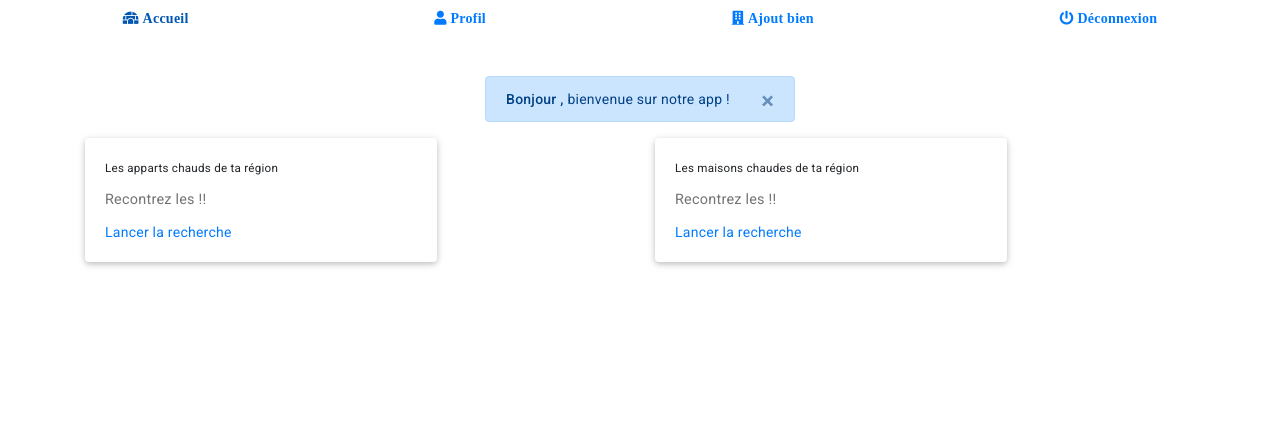
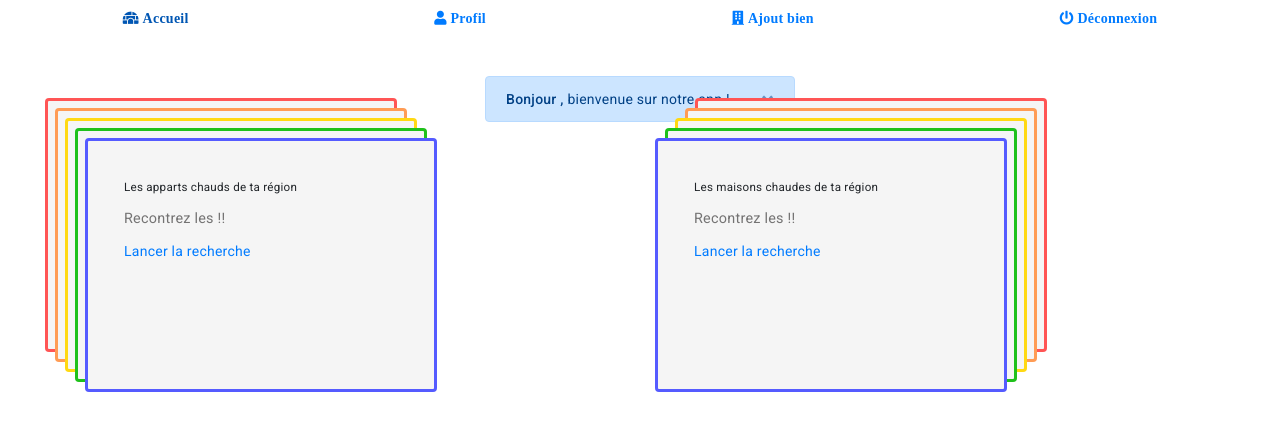
Before and after one commit to morganekervaon/ToitPlusMoiFront, an Angular app in the folder toitplusmoifront/: page /main in a window 1280 px wide. Shown: the top 430 px of the page. Built offline with nearby package versions, Linux system fonts and the light colour scheme; sample sign-in values are in the browser's storage.

Commit message:
Modif CSS accueil

```diff
--- a/toitplusmoifront/src/app/accueil/accueil.component.css
+++ b/toitplusmoifront/src/app/accueil/accueil.component.css
@@ -7,10 +7,10 @@
 
 
 .AccueilBody {
-    background-image: url('../images/4354119.jpg') !important;
+    background-image: url('../images/fondAccueil.jpg') !important;
     background-repeat: no-repeat !important;
     background-attachment: local !important;
-    background-size: 60% !important;
+    background-size: cover !important;
     background-position: center !important;
     height: 100vh;
     font-family: HyperBlob;
@@ -19,10 +19,22 @@
 .titleBody h1 {
     font-family: HyperBlob;
     font-size: 12vw !important;
-    color: rgb(230, 101, 15);
+    /*color: rgb(230, 101, 15);*/
+    color: #00A97F;
     text-align: center;
-    padding-top: 10%;
-    padding-bottom: 6%;
+    padding-top: 8%;
+    padding-bottom: 0%;
+}
+
+
+.titleBody h3 {
+    font-family: HyperBlob;
+    font-size: 4vw !important;
+    /*color: rgb(230, 101, 15);*/
+    color: #00A97F;
+    text-align: center;
+    padding-top: 0%;
+    padding-bottom: 4%;
 }
 
 .InscripConnex {
--- a/toitplusmoifront/src/app/accueil/accueil.component.html
+++ b/toitplusmoifront/src/app/accueil/accueil.component.html
@@ -1,6 +1,8 @@
 <div class="AccueilBody">
     <div class="titleBody">
         <h1>Toit + Moi</h1>
+        <br>
+        <h3>"Foncièrement vôtre"</h3>
     </div>
     <div class="InscripConnex">
         <a class="btnBox" routerLink="../inscription">
--- a/toitplusmoifront/src/app/main/main.component.css
+++ b/toitplusmoifront/src/app/main/main.component.css
@@ -0,0 +1,63 @@
+/*Rainbow card*/
+.cardStyleG {
+    --background: #f5f5f5;
+    --green: #1FC11B;
+    --yellow: #FFD913;
+    --orange: #FF9C55;
+    --red: #FF5555;
+    --violet: #555BFF;
+    width: 190px;
+    height: 254px;
+    display: flex;
+    flex-direction: column;
+    gap: 1em;
+    background: var(--background);
+    padding: 1rem;
+    border: 3px solid var(--violet);
+    box-shadow: -10px -10px 0 -3px var(--background), -10px -10px var(--green),
+        -20px -20px 0 -3px var(--background), -20px -20px var(--yellow),
+        -30px -30px 0 -3px var(--background), -30px -30px var(--orange),
+        -40px -40px 0 -3px var(--background), -40px -40px var(--red);
+    transition: box-shadow 1s, top 1s, left 1s;
+}
+
+
+/*Hover*/
+.cardStyleG:hover {
+    box-shadow: 0 0 0 -3px var(--background), 0 0 0 0 var(--green),
+        0 0 0 -3px var(--background), 0 0 0 0 var(--yellow),
+        0 0 0 -3px var(--background), 0 0 0 0 var(--orange),
+        0 0 0 -3px var(--background), 0 0 0 0 var(--red);
+}
+
+/*Rainbow card*/
+.cardStyleD {
+    --background: #f5f5f5;
+    --green: #1FC11B;
+    --yellow: #FFD913;
+    --orange: #FF9C55;
+    --red: #FF5555;
+    --violet: #555BFF;
+    width: 190px;
+    height: 254px;
+    display: flex;
+    flex-direction: column;
+    gap: 1em;
+    background: var(--background);
+    padding: 1rem;
+    border: 3px solid var(--violet);
+    box-shadow: 10px -10px 0 -3px var(--background), 10px -10px var(--green),
+        20px -20px 0 -3px var(--background), 20px -20px var(--yellow),
+        30px -30px 0 -3px var(--background), 30px -30px var(--orange),
+        40px -40px 0 -3px var(--background), 40px -40px var(--red);
+    transition: box-shadow 1s, top 1s, left 1s;
+}
+
+
+/*Hover*/
+.cardStyleD:hover {
+    box-shadow: 0 0 0 -3px var(--background), 0 0 0 0 var(--green),
+        0 0 0 -3px var(--background), 0 0 0 0 var(--yellow),
+        0 0 0 -3px var(--background), 0 0 0 0 var(--orange),
+        0 0 0 -3px var(--background), 0 0 0 0 var(--red);
+}
--- a/toitplusmoifront/src/app/main/main.component.html
+++ b/toitplusmoifront/src/app/main/main.component.html
@@ -13,8 +13,8 @@
 
 <div class="container">
     <div class="row">
-        <div class="col-sm">
-            <div class="card" style="width: 22rem;">
+        <div class="col-6" style="align-items: center;">
+            <div class="card cardStyleG" style="width: 22rem;">
                 <div class="card-body">
                     <h5 class="card-title">Les apparts chauds de ta région</h5>
                     <h6 class="card-subtitle mb-2 text-muted"></h6>
@@ -23,8 +23,8 @@
                 </div>
             </div>
         </div>
-        <div class="col-sm">
-            <div class="card" style="width: 22rem;">
+        <div class="col-6">
+            <div class="card cardStyleD" style="width: 22rem;">
                 <div class="card-body">
                     <h5 class="card-title">Les maisons chaudes de ta région</h5>
                     <p class="card-text">Recontrez les !!</p>
```
Also changed, not shown: 1 other file (tests, documents, lock files or other folders).
